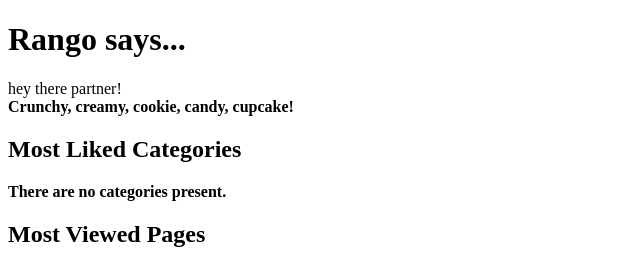
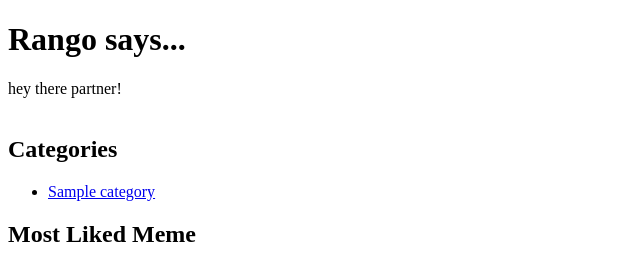
Before and after one commit to RhysRaptor/WADteam9Ecoursework, a Django app: page / in a window 1280 px wide. Shown: the top 263 px of the page, without its empty margins (0-640 px from the left). Run offline with Django 3.2, Linux system fonts and the light colour scheme; tables that the repository leaves empty hold one stand-in row (values such as "Sample post").

Commit message:
category page and displaying memes

```diff
--- a/rango/admin.py
+++ b/rango/admin.py
@@ -1,9 +1,12 @@
 from django.contrib import admin
 from rango.models import UserProfile, Category, Meme
+
+class CategoryAdmin(admin.ModelAdmin):
+	prepopulated_fields = {'slug':('name',)}
 
 class MemeAdmin(admin.ModelAdmin) :
 	list_display = ('title', 'category', 'image')
 
-admin.site.register(Category)
+admin.site.register(Category, CategoryAdmin)
 admin.site.register(Meme, MemeAdmin)
 admin.site.register(UserProfile)
--- a/rango/models.py
+++ b/rango/models.py
@@ -15,6 +15,7 @@ class UserProfile(models.Model):
 class Category(models.Model):
     name = models.CharField(max_length=128, unique=True)
     slug = models.SlugField()
+    likes = models.IntegerField(default=0)
 
     def save(self, *args, **kwargs):
         self.slug = slugify(self.name)
@@ -31,6 +32,7 @@ class Meme(models.Model):
     category = models.ForeignKey(Category, on_delete=models.CASCADE)
     title = models.CharField(max_length=128)
     image = models.ImageField(upload_to='memes')
+    likes = models.IntegerField(default=0)
 
     def __str__(self):
         return self.title
--- a/rango/urls.py
+++ b/rango/urls.py
@@ -10,4 +10,7 @@ urlpatterns = [
     path('login/', views.user_login, name='login'),
     path('restricted/', views.restricted, name='restricted'),
     path('logout/', views.user_logout, name='logout'),
+    path('category/<slug:category_name_slug>/',
+		  views.show_category, name='show_category'),
+
 ]
--- a/rango/views.py
+++ b/rango/views.py
@@ -7,11 +7,27 @@ from django.contrib.auth import authenticate, login
 from django.http import HttpResponse
 from django.urls import reverse
 from django.shortcuts import redirect, render
+from rango.models import Category, Meme
 
 def index(request):
-        context_dict = {'boldmessage': 'Crunchy, creamy, cookie, candy, cupcake!'}
+    category_list = Category.objects.order_by('-likes')
+    context_dict = {}
+    context_dict['categories'] = category_list
 
-        return render(request, 'rango/index.html', context=context_dict)
+    return render(request, 'rango/index.html', context=context_dict)
+
+def show_category(request, category_name_slug):
+    context_dict = {}
+
+    try:
+        category = Category.objects.get(slug=category_name_slug)
+        memes = Meme.objects.filter(category=category)
+        context_dict['memes'] = memes
+        context_dict['category'] = category
+    except Category.DoesNotExist:
+        context_dict['category'] = None
+        context_dict['memes'] = None
+    return render(request, 'rango/category.html', context=context_dict)
 
 
 def register(request):
--- a/rate_my_meme_coursework/settings.py
+++ b/rate_my_meme_coursework/settings.py
@@ -16,6 +16,7 @@ import os
 BASE_DIR = os.path.dirname(os.path.dirname(os.path.abspath(__file__)))
 
 TEMPLATE_DIR = os.path.join(BASE_DIR, 'templates')
+MEDIA_DIR = os.path.join(BASE_DIR, 'media')
 
 
 LOGIN_URL = '/rango/login/'
@@ -67,6 +68,7 @@ TEMPLATES = [
                 'django.template.context_processors.request',
                 'django.contrib.auth.context_processors.auth',
                 'django.contrib.messages.context_processors.messages',
+                'django.template.context_processors.media',
             ],
         },
     },
@@ -134,3 +136,6 @@ USE_TZ = True
 # https://docs.djangoproject.com/en/2.2/howto/static-files/
 
 STATIC_URL = '/static/'
+
+MEDIA_ROOT = MEDIA_DIR
+MEDIA_URL = '/media/'
--- a/rate_my_meme_coursework/urls.py
+++ b/rate_my_meme_coursework/urls.py
@@ -17,9 +17,11 @@ from django.contrib import admin
 from django.urls import path
 from django.urls import include
 from rango import views
+from django.conf import settings
+from django.conf.urls.static import static
 
 urlpatterns = [
 	path('', views.index, name='index'),
 	path('rango/', include('rango.urls')),
     path('admin/', admin.site.urls),
-]
+] + static(settings.MEDIA_URL, document_root=settings.MEDIA_ROOT)
--- a/templates/rango/index.html
+++ b/templates/rango/index.html
@@ -21,12 +21,12 @@
 	</div>
 
 	<div>
-		<h2>Most Liked Categories</h2>
+		<h2>Categories</h2>
 	{% if categories %}
 		<ul>
 			{% for category in categories %}
 			<li>
-				<a href="{% url 'rango:show_category' category.slug %"> {{ category.name }}</a>
+				<a href="/rango/category/{{ category.slug }}/">{{ category.name }}</a>
 			</li>
 			{% endfor %}
 		</ul>
@@ -37,7 +37,7 @@
 
 
 	<div>
-		<h2>Most Viewed Pages</h2>
+		<h2>Most Liked Meme</h2>
 	{% if pages %}
 		<ul>
 			{% for page in pages %}
```
Also changed, not shown: populate_rango.py (+7 -7 lines), templates/rango/category.html (added, +32 -0 lines), rango/migrations/0004_auto_20210404_1441.py (added).
